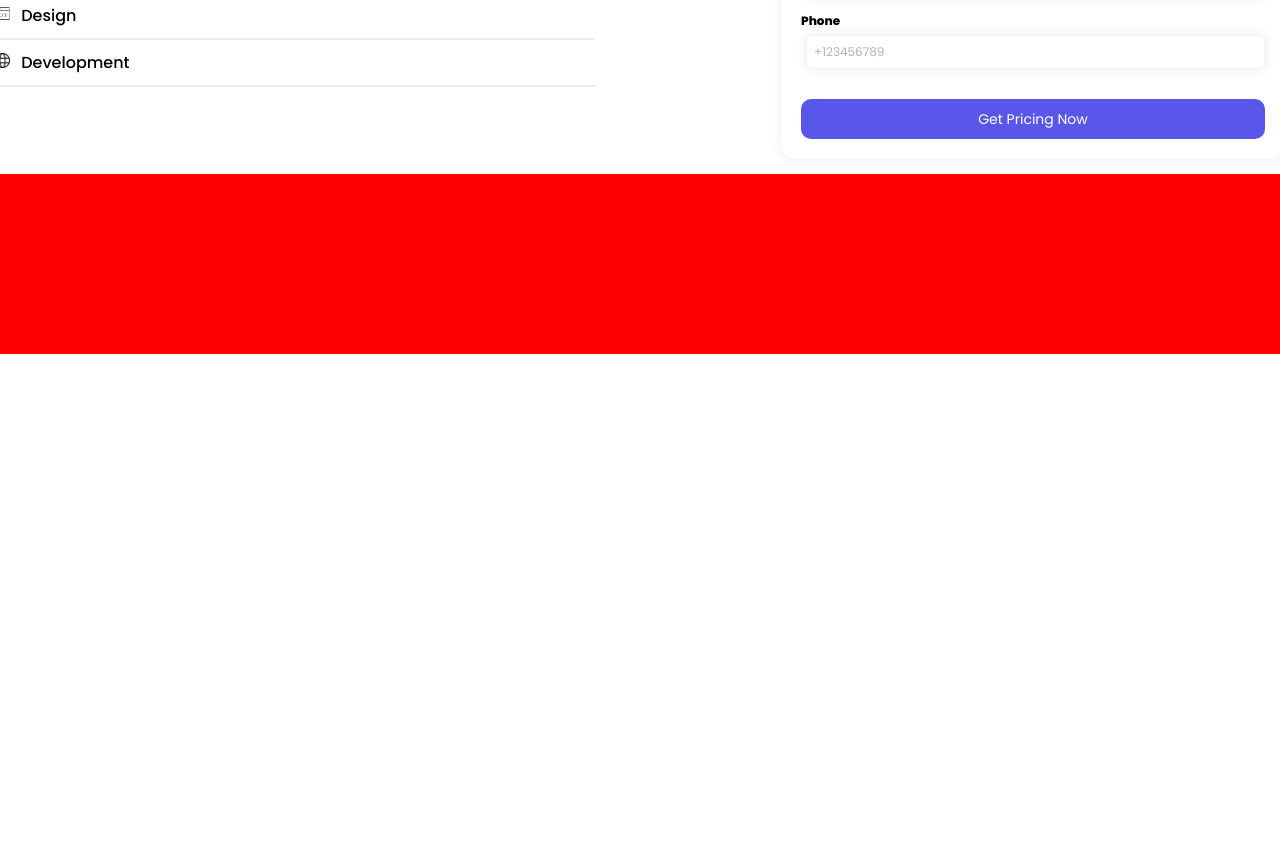
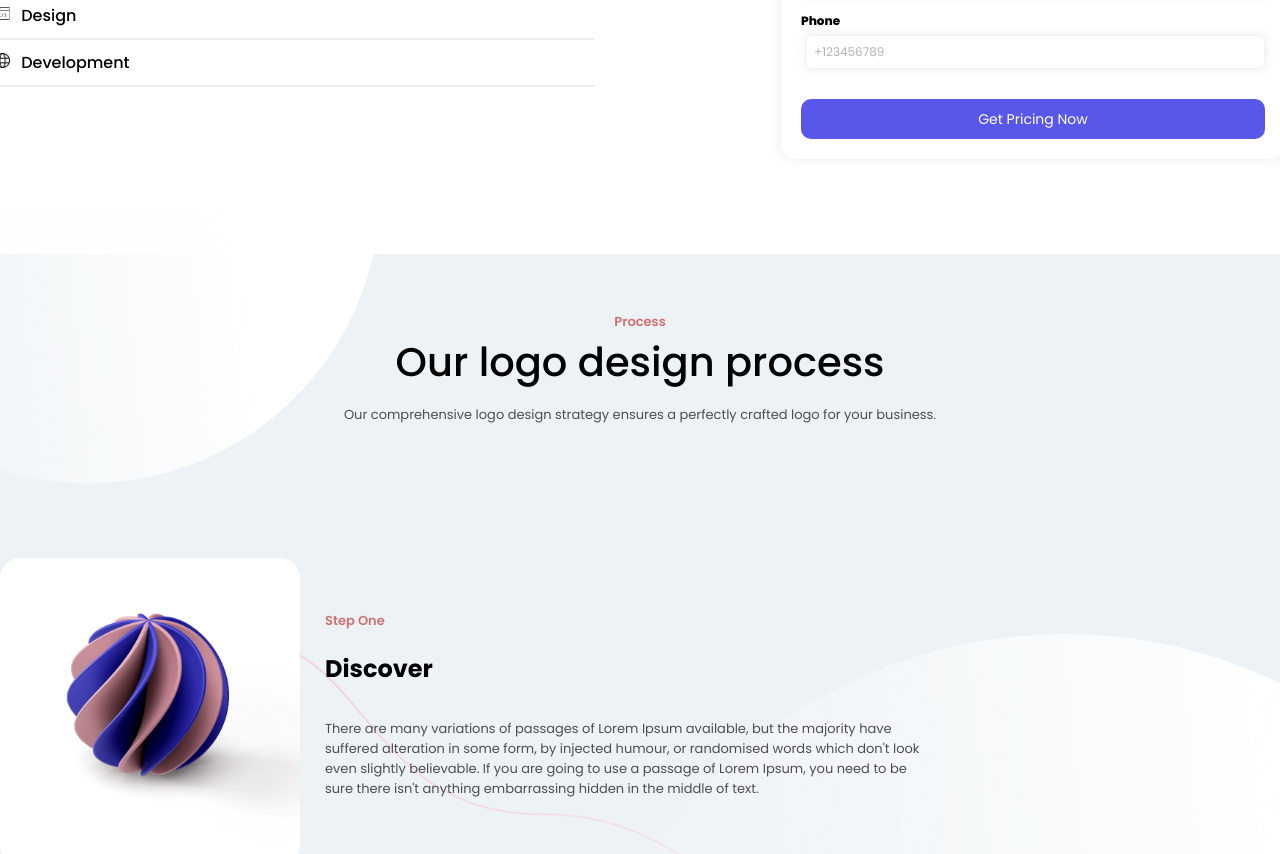
Before and after one commit to KJachimstal/abstract-test, a plain HTML site: page index.html in a window 1280 px wide. Shown: the part 1048-1902 px from the top of the page. Before the commit the page ends 1402 px from the top, so only its background shows below. Drawn offline with Linux system fonts and the light colour scheme.

Commit message:
Create design section

```diff
--- a/index.html
+++ b/index.html
@@ -85,6 +85,64 @@
         </div>
       </div>
     </div>
+    <div class="design_container">
+      <div class="design_background">
+        <img src="images/bubble-24.png" class="bubble24">
+        <img src="images/bubble-23.png" class="bubble23">
+        <img src="images/line-4.png" class="line11">
+        <img src="images/line-5.png" class="line11">
+        <img src="images/line-4.png" class="line11">
+      </div>
+      <div class="design_content">
+        <div class="design_title">
+          <h7>Process</h7>
+          <h1>Our logo design process</h1>
+          <div>
+            <h3>Our comprehensive logo design strategy ensures a perfectly crafted logo for your business.</h3>
+          </div>
+        </div>
+        <div class="element">
+          <div class="photo"><img src="images/process-1.png" class="photo_image"></div>
+          <div class="element_content">
+            <h7>Step One</h7>
+            <h2>Discover</h2>
+            <div class="element_text">
+              <h3>There are many variations of passages of Lorem Ipsum available, but the majority have suffered alteration in some form, by injected humour, or randomised words which don't look even slightly believable. If you are going to use a passage of Lorem Ipsum, you need to be sure there isn't anything embarrassing hidden in the middle of text.</h3>
+            </div>
+          </div>
+        </div>
+        <div class="element_right">
+          <div class="element_content">
+            <h7>Step Two</h7>
+            <h2>Prototype</h2>
+            <div class="element_text">
+              <h3>There are many variations of passages of Lorem Ipsum available, but the majority have suffered alteration in some form, by injected humour, or randomised words which don't look even slightly believable. If you are going to use a passage of Lorem Ipsum, you need to be sure there isn't anything embarrassing hidden in the middle of text.</h3>
+            </div>
+          </div>
+          <div class="photo"><img src="images/process-2.png" class="photo_image"></div>
+        </div>
+        <div class="element">
+          <div class="photo"><img src="images/process-3.png" class="photo_image"></div>
+          <div class="element_content">
+            <h7>Step Three</h7>
+            <h2>Test</h2>
+            <div class="element_text">
+              <h3>There are many variations of passages of Lorem Ipsum available, but the majority have suffered alteration in some form, by injected humour, or randomised words which don't look even slightly believable. If you are going to use a passage of Lorem Ipsum, you need to be sure there isn't anything embarrassing hidden in the middle of text.</h3>
+            </div>
+          </div>
+        </div>
+        <div class="element_right">
+          <div class="element_content">
+            <h7>Step Four</h7>
+            <h2>Build</h2>
+            <div class="element_text">
+              <h3>There are many variations of passages of Lorem Ipsum available, but the majority have suffered alteration in some form, by injected humour, or randomised words which don't look even slightly believable. If you are going to use a passage of Lorem Ipsum, you need to be sure there isn't anything embarrassing hidden in the middle of text.</h3>
+            </div>
+          </div>
+          <div class="photo"><img src="images/process-4.png" class="photo_image"></div>
+        </div>
+      </div>
+    </div>
   </div>
 </body>
 </html>
--- a/style.css
+++ b/style.css
@@ -9,7 +9,6 @@ body {
 
 .container {
   width: 1320px;
-  background-color: red;
 }
 
 .container_top {
@@ -230,3 +229,85 @@ h7 {
   font-size: 14px;
   margin-top: 30px;
 }
+
+.design_container {
+  background-color: #ecf2f6;
+  width: 100%;
+  padding: 80px 0px 0px 0px;
+  position: relative;
+  top: -100px;
+}
+
+h1 {
+  font-size: 40px;
+  font-weight: 500;
+  margin: 0px;
+}
+
+h3 {
+  font-size: 13px;
+  font-weight: 400;
+  color:#4e4e4e;
+}
+
+.design_title {
+  display: flex;
+  flex-direction: column;
+  justify-content: center;
+  align-items: center;
+  position: relative;
+  top: -2700px;
+}
+
+.element {
+  display: flex;
+  padding: 20px;
+  margin-bottom: 20px;
+}
+
+.element_right {
+  display: flex;
+  padding: 20px;
+  justify-content: flex-end;
+  margin-bottom: 20px;
+}
+
+.element_content {
+  padding: 25px;
+  width: 600px;
+  display: flex;
+  flex-direction: column;
+  justify-content: center;
+  position: relative;
+  top: -2600px;
+}
+
+.photo {
+  background-color: #fff;
+  border-radius: 20px;
+  position: relative;
+  top: -2600px;
+}
+
+.photo_image {
+  width: 300px;
+}
+
+.bubble24 {
+  position: relative;
+  top: -850px;
+}
+
+.bubble23 {
+  position: relative;
+  height: 1000px;
+  left: 180px;
+  top: 300px;
+}
+
+.line11 {
+  height: 350px;
+  position: relative;
+  margin-bottom: 200px;
+  top: -700px;
+}
```
